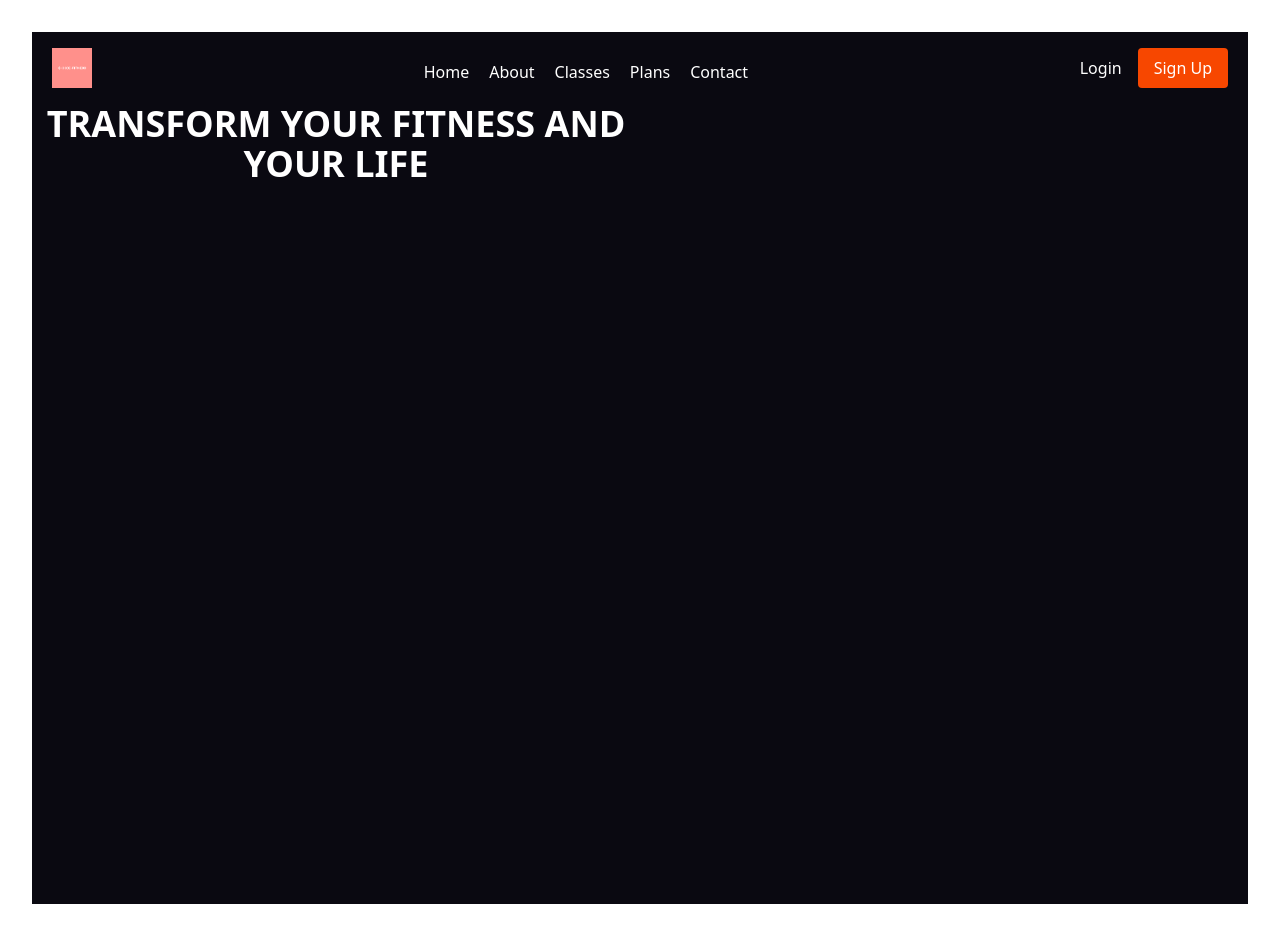
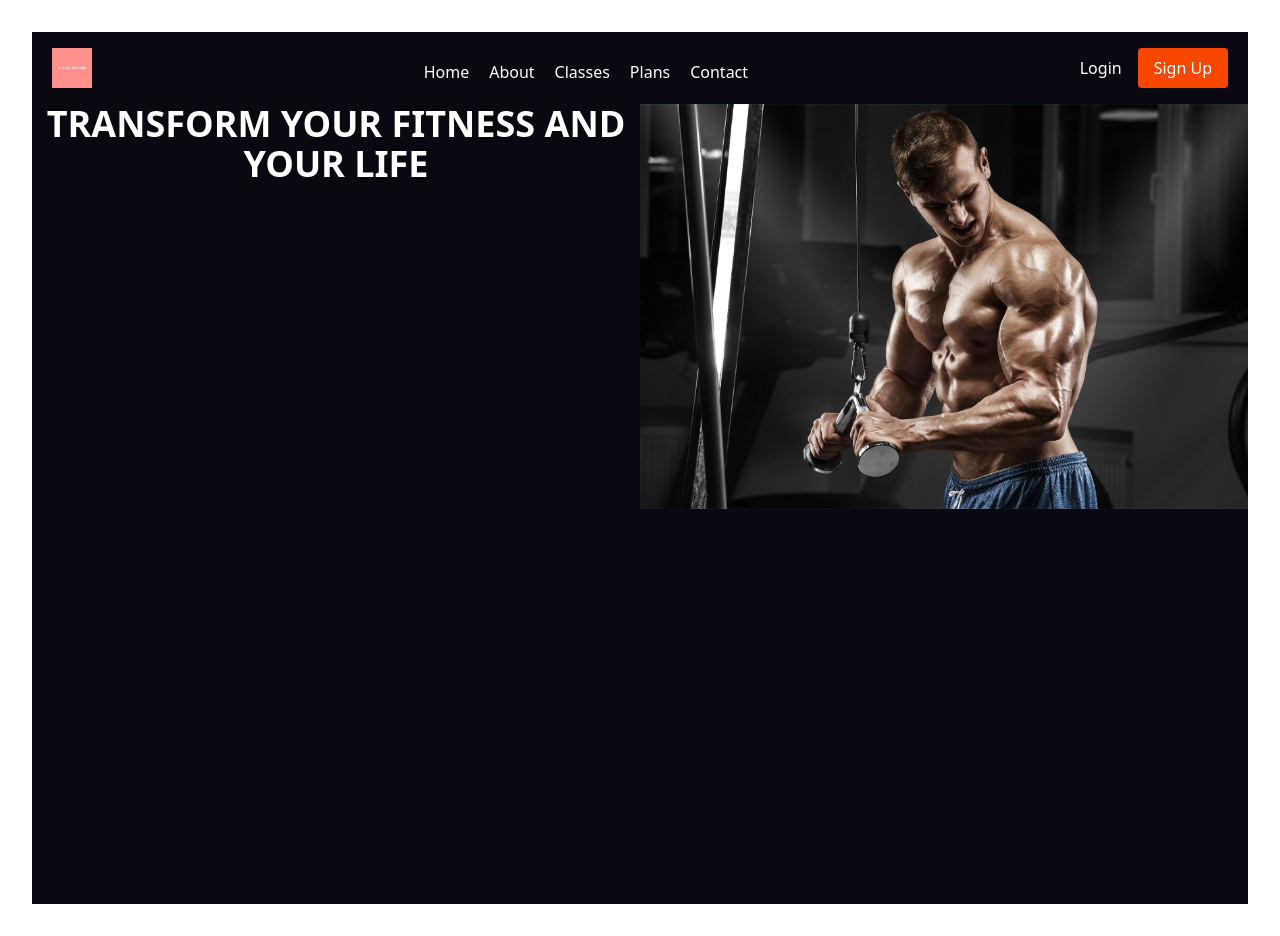
Before and after one commit to DC-21/GymWeb, a React (Vite) app: page / in a window 1280 px wide. Built offline with nearby package versions, Linux system fonts and the light colour scheme.

Commit message:
first commit

```diff
--- a/src/App.jsx
+++ b/src/App.jsx
@@ -2,6 +2,7 @@ import { useState } from 'react'
 import reactLogo from './assets/react.svg'
 import viteLogo from '/vite.svg'
 import logo from './logo.png'
+import fit from './fit.jpg'
 import './App.css'
 
 export default function App() {
@@ -46,7 +47,7 @@ export default function App() {
           FITNESS AND YOUR LIFE</h>
         </div>
         <div className='w-1/2'>
-          <img/>
+          <img src={fit}/>
         </div>
       </div>
     </section>
```
Also changed, not shown: src/fit.jpg (added).
